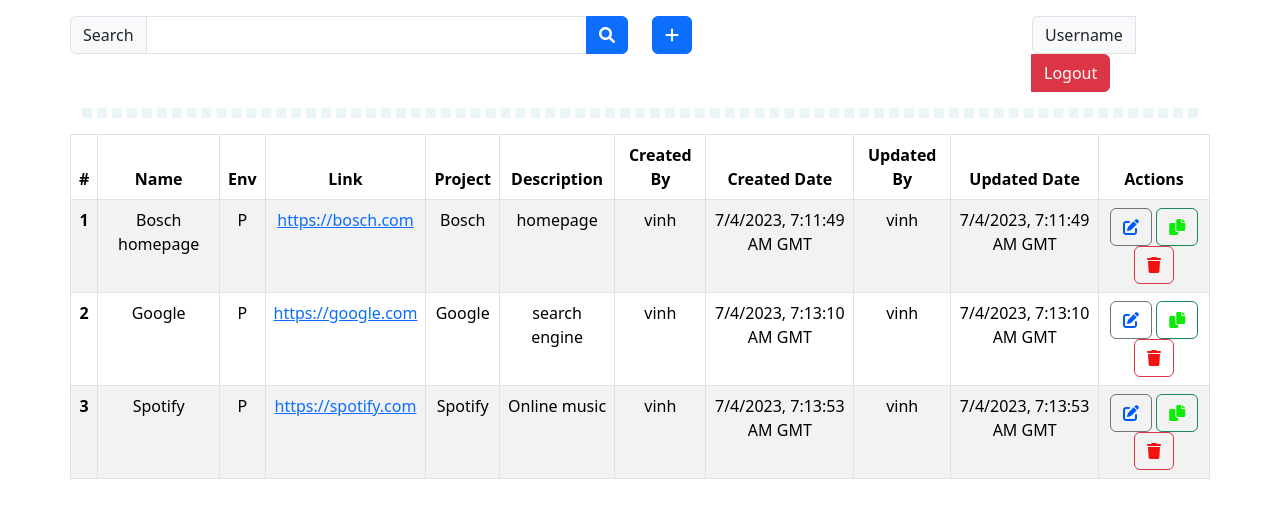
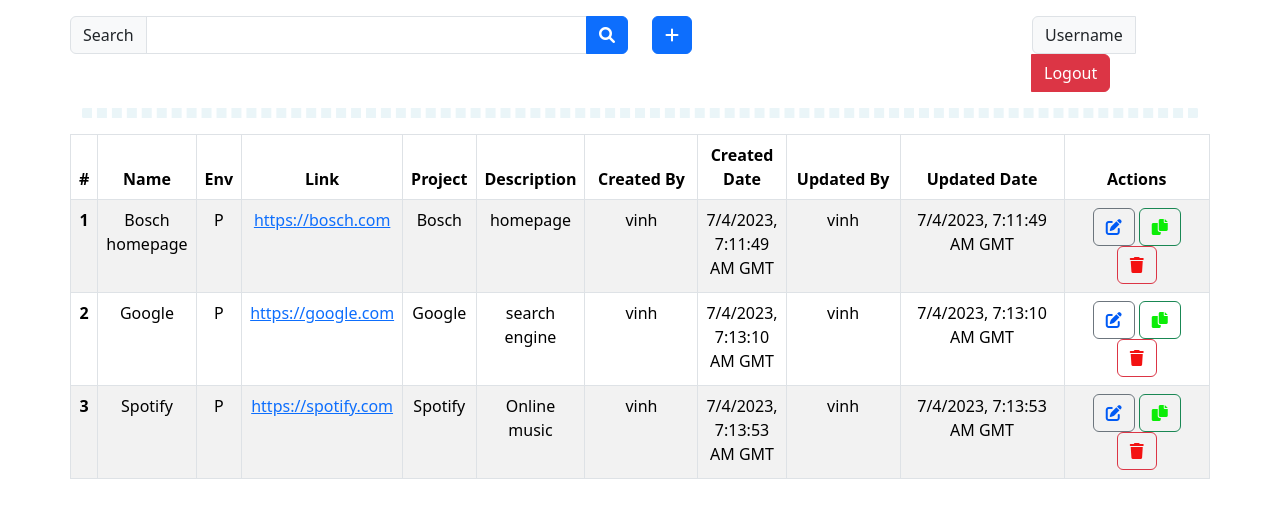
Before and after one commit to POCTEAMPPD7ORG/poc-applications, a Django app: page / in a window 1280 px wide. Shown: the part 54-572 px from the top of the page. Run offline with Django 4.2, Linux system fonts and the light colour scheme; a user stored in the database is signed in; data comes from the database, SQL or seed files in the repository; some libraries are stand-ins or nearby versions.

Commit message:
Fixed layout of Actions column and others

```diff
--- a/portal/static/css/styles.css
+++ b/portal/static/css/styles.css
@@ -71,5 +71,16 @@ hr {
   border: 5px dashed lightblue!important;
   border-radius: 2px;
 }
-
+.created_by_column {
+    width: 120px;
+}
+.updated_by_column {
+    width: 120px;
+}
+.updated_date_column {
+    width: 180px;
+}
+.action_column {
+    width: 160px;
+}
 /* End Content */
--- a/portal/templates/portal.html
+++ b/portal/templates/portal.html
@@ -30,16 +30,16 @@ Portal Link Management
         <thead class="bg-light">
         <tr>
             <th scope="col">#</th>
-            <th scope="col">Name</th>
-            <th scope="col">Env</th>
-            <th scope="col">Link</th>
-            <th scope="col">Project</th>
-            <th scope="col">Description</th>
-            <th scope="col">Created By</th>
-            <th scope="col">Created Date</th>
-            <th scope="col">Updated By</th>
-            <th scope="col">Updated Date</th>
-            <th scope="col">Actions</th>
+            <th scope="col" class="name_column">Name</th>
+            <th scope="col" class="env_column">Env</th>
+            <th scope="col" class="link_column">Link</th>
+            <th scope="col" class="project_column">Project</th>
+            <th scope="col" class="description_column">Description</th>
+            <th scope="col" class="created_by_column">Created By</th>
+            <th scope="col" class="crated_date_column">Created Date</th>
+            <th scope="col" class="updated_by_column">Updated By</th>
+            <th scope="col" class="updated_date_column">Updated Date</th>
+            <th scope="col" class="action_column">Actions</th>
         </tr>
         </thead>
         <tbody id="table_body_links">
```
